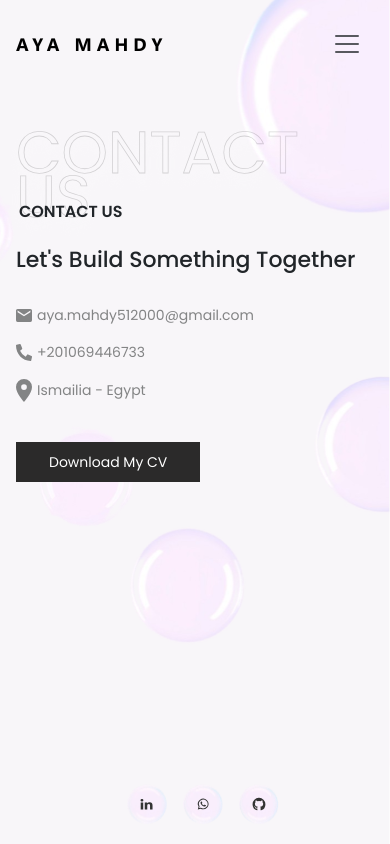
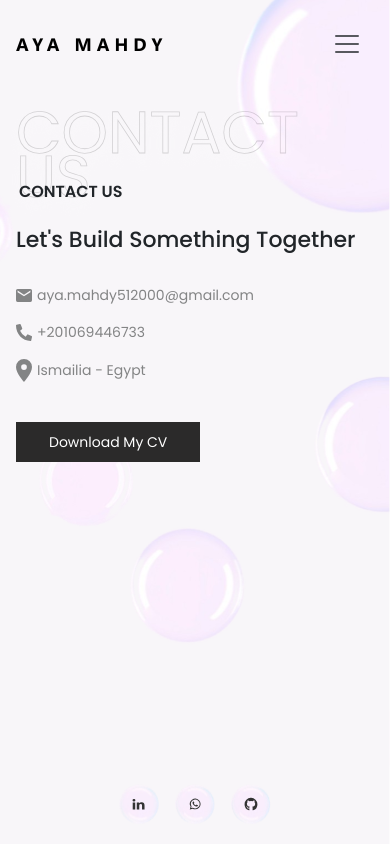
Before and after one commit to Ayamahdy2000/portfolio, a Nuxt app: page /contact in a window 390 px wide. Built offline with nearby package versions, Linux system fonts and the light colour scheme.

Commit message:
fix: issue

```diff
--- a/assets/styles/Abstract/_general.scss
+++ b/assets/styles/Abstract/_general.scss
@@ -91,6 +91,7 @@ body {
     .about__desc{
         display: flex;
         align-items: center;
+        text-decoration: unset;
         @media (max-width:768px) {
             margin-bottom: 16px;
         }
--- a/assets/styles/components/_footer.scss
+++ b/assets/styles/components/_footer.scss
@@ -18,14 +18,17 @@
         cursor: pointer;
         margin-bottom: -40px;
         opacity: 0;
-        animation: showCircle 0.8s ease forwards;
-
+        animation: showCircle 0.4s ease forwards;
+        &:nth-child(1) {
+            animation-delay: 0.5s;
+            margin-inline-start: 0;
+        }
         &:nth-child(2) {
             animation-delay: 0.8s;
         }
 
         &:nth-child(3) {
-            animation-delay: 1.6s;
+            animation-delay: 1.2s;
         }
 
         img {
--- a/assets/styles/components/_navbar.scss
+++ b/assets/styles/components/_navbar.scss
@@ -34,8 +34,12 @@
 
 @media (max-width:992px){
     .navbar{
+        margin-bottom: 40px;
         .navbar-collapse{
-            margin-top: 30px;
+            margin-top: 0px;
+            ul{
+                padding-top: 30px;
+            }
             .nav-item{
                 margin: 0;
             }
--- a/pages/contact.vue
+++ b/pages/contact.vue
@@ -5,18 +5,22 @@
       <h5>Contact us</h5>
     </div>
     <h3 class="generic-sub-title">Let's Build Something Together</h3>
-    <p class="about__desc">
+    <a
+      href="mailto:aya.mahdy512000@gmail.com"
+      class="about__desc"
+      target="_blank"
+    >
       <span
         ><img src="../assets/images/icon-email.svg" alt="icon email"
       /></span>
       aya.mahdy512000@gmail.com
-    </p>
-    <p class="about__desc">
+    </a>
+    <a href="tel:+201069446733" class="about__desc">
       <span
         ><img src="../assets/images/icon-phone.svg" alt="icon phone"
       /></span>
       +201069446733
-    </p>
+    </a>
     <p class="about__desc mb-5">
       <span
         ><img src="../assets/images/icon-location.svg" alt="icon location"
@@ -24,14 +28,12 @@
       Ismailia - Egypt
     </p>
     <a
-      class="generic-btn "
-     href="https://drive.google.com/file/d/1lTieqxk7TrVI9Cr4MkP6xcxeLIaI4YmF/view"
-     target="_blank"
+      class="generic-btn"
+      href="https://drive.google.com/file/d/1lTieqxk7TrVI9Cr4MkP6xcxeLIaI4YmF/view"
+      target="_blank"
     >
       Download My CV
     </a>
-
-
   </div>
 </template>
 <script>
@@ -40,8 +42,6 @@ export default {
   components: {
     tabs,
   },
-  setup() {
-
-  },
+  setup() {},
 };
 </script>
```
